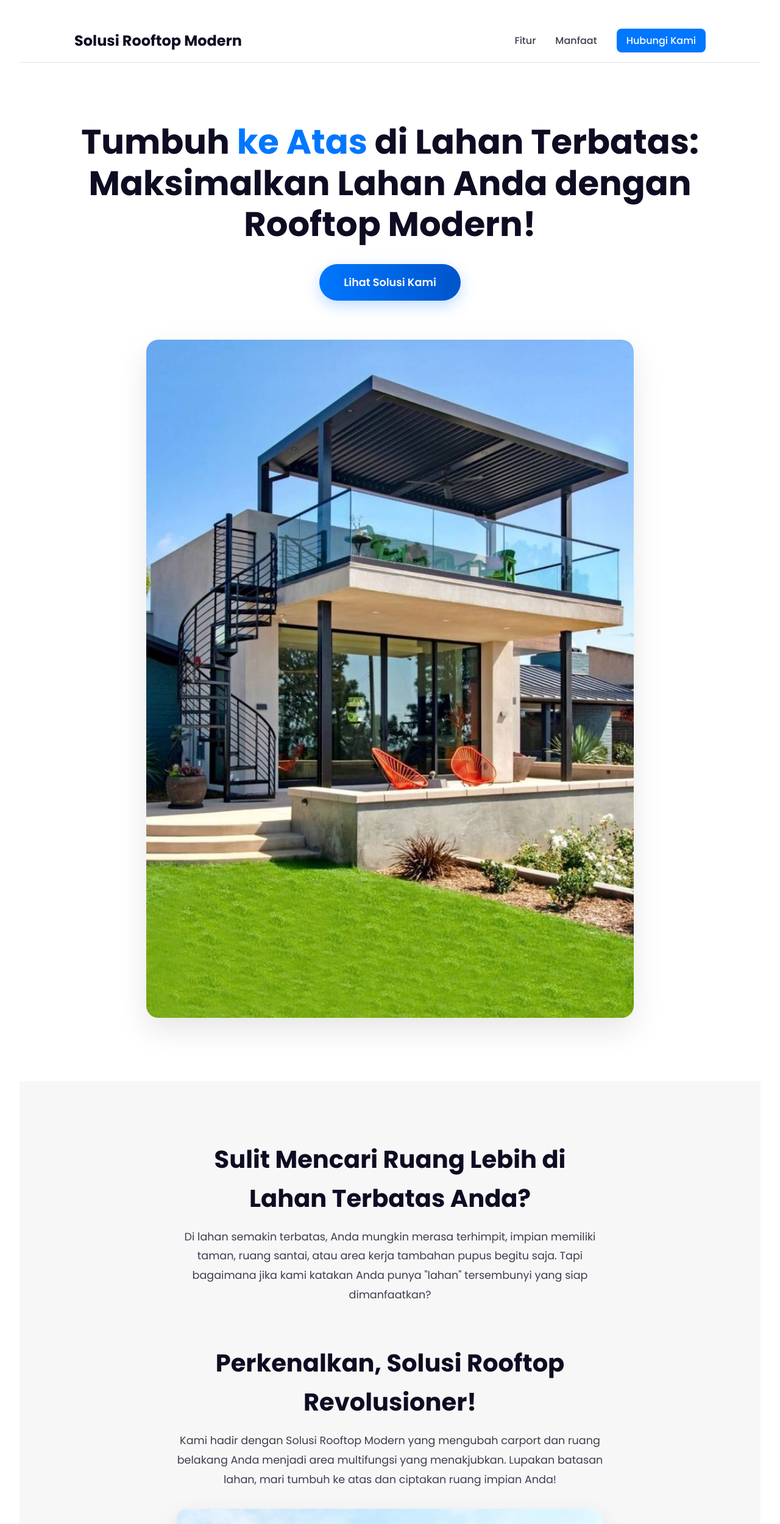
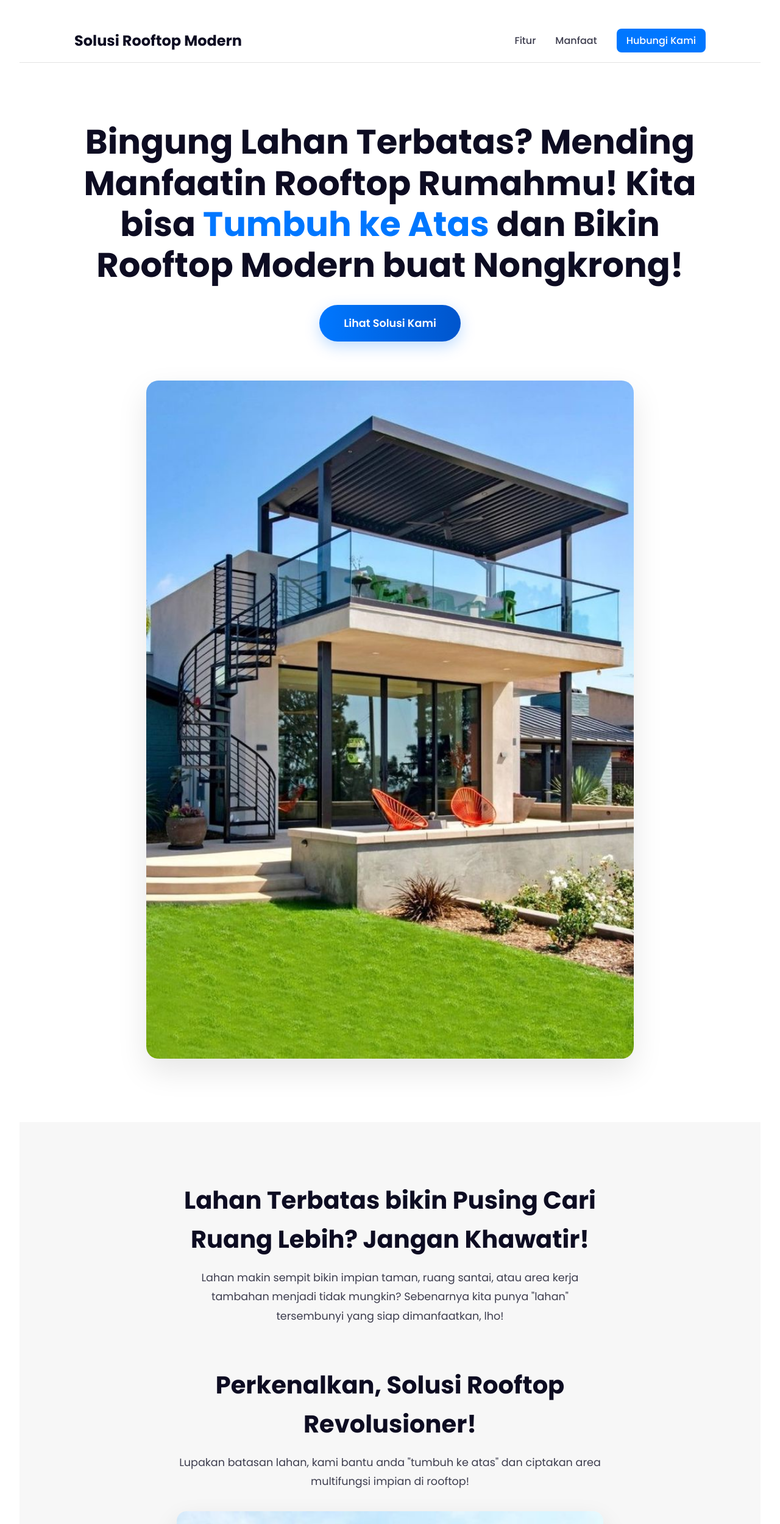
Before and after one commit to Mhktzz/solusi-rooftop-modern, a React (Vite) app: page / in a window 1280 px wide. Shown: the top 2499 px of the page at 61% size. Built offline with nearby package versions, Linux system fonts and the light colour scheme.

Commit message:
🔤 Update word and paragraph

```diff
--- a/src/components/Benefits/Benefits.jsx
+++ b/src/components/Benefits/Benefits.jsx
@@ -14,17 +14,17 @@ const Benefits = () => {
             Impian Ruang Tambahan Anda Ada di Atas!
           </h2>
           <p className="benefits-subtitle">
-            Jangan biarkan lahan terbatas menghalangi kreativitas dan kenyamanan
-            Anda. Dengan solusi rooftop kami, Anda bisa:
+            Jangan biarkan lahan terbatas menghambatmu! Dengan solusi rooftop
+            kami, kamu bisa:
           </p>
           <ul className="benefits-list">
             <li>
-              <span className="check-icon">✓</span> Menambah nilai properti Anda
-              dengan ruang tambahan yang fungsional.
+              <span className="check-icon">✓</span> Tambah nilai properti dengan
+              Ruang Ekstra Fungsional.
             </li>
             <li>
-              <span className="check-icon">✓</span> Menciptakan oasis pribadi di
-              tengah hiruk pikuk kota.
+              <span className="check-icon">✓</span> Ciptakan zona nyaman di
+              tengah hiruk piruk kota.
             </li>
             <li>
               <span className="check-icon">✓</span> Mengoptimalkan setiap inci
--- a/src/components/Features/Features.jsx
+++ b/src/components/Features/Features.jsx
@@ -5,7 +5,7 @@ const featuresData = [
   {
     title: "Desain Minimalis & Estetis",
     description:
-      "Menambah nilai dan keindahan arsitektur rumah Anda. Pilihan material modern yang tahan lama dan mudah dirawat.",
+      "Naikkan nilai dan keindahan arsitektur rumahmu dengan material modern yang tahan lama dan mudah dirawat.",
   },
   {
     title: "Ruang Tambahan Serbaguna",
--- a/src/components/Footer/Footer.jsx
+++ b/src/components/Footer/Footer.jsx
@@ -17,7 +17,7 @@ const Footer = () => {
               style={{ maxWidth: 180, marginBottom: "1rem" }}
             />
             <p>
-              Mengubah ruang tak terpakai menjadi oase impian Anda. Tumbuh ke
+              Mengubah ruang tak terpakai menjadi spot idaman Anda. Tumbuh ke
               atas bersama kami.
             </p>
           </div>
--- a/src/components/Hero/Hero.jsx
+++ b/src/components/Hero/Hero.jsx
@@ -8,8 +8,9 @@ const Hero = () => {
       <div className="container hero-container">
         <div className="hero-content">
           <h1>
-            Tumbuh <span className="highlight">ke Atas</span> di Lahan Terbatas:
-            Maksimalkan Lahan Anda dengan Rooftop Modern!
+            Bingung Lahan Terbatas? Mending Manfaatin Rooftop Rumahmu! Kita bisa{" "}
+            <span className="highlight">Tumbuh ke Atas</span> dan Bikin Rooftop
+            Modern buat Nongkrong!
           </h1>
           <a href="#cta" className="cta-button">
             Lihat Solusi Kami
--- a/src/components/Solution/Solution.jsx
+++ b/src/components/Solution/Solution.jsx
@@ -7,22 +7,21 @@ const Solution = () => {
     <section className="solution">
       <div className="container solution-container">
         <div className="problem-statement">
-          <h2>Sulit Mencari Ruang Lebih di Lahan Terbatas Anda?</h2>
+          <h2>
+            Lahan Terbatas bikin Pusing Cari Ruang Lebih? Jangan Khawatir!
+          </h2>
           <p>
-            Di lahan semakin terbatas, Anda mungkin merasa terhimpit, impian
-            memiliki taman, ruang santai, atau area kerja tambahan pupus begitu
-            saja. Tapi bagaimana jika kami katakan Anda punya "lahan"
-            tersembunyi yang siap dimanfaatkan?
+            Lahan makin sempit bikin impian taman, ruang santai, atau area kerja
+            tambahan menjadi tidak mungkin? Sebenarnya kita punya "lahan"
+            tersembunyi yang siap dimanfaatkan, lho!
           </p>
         </div>
 
         <div className="solution-intro">
           <h3>Perkenalkan, Solusi Rooftop Revolusioner!</h3>
           <p>
-            Kami hadir dengan Solusi Rooftop Modern yang mengubah carport dan
-            ruang belakang Anda menjadi area multifungsi yang menakjubkan.
-            Lupakan batasan lahan, mari tumbuh ke atas dan ciptakan ruang impian
-            Anda!
+            Lupakan batasan lahan, kami bantu anda "tumbuh ke atas" dan ciptakan
+            area multifungsi impian di rooftop!
           </p>
           <div className="solution-image">
             <img
```
